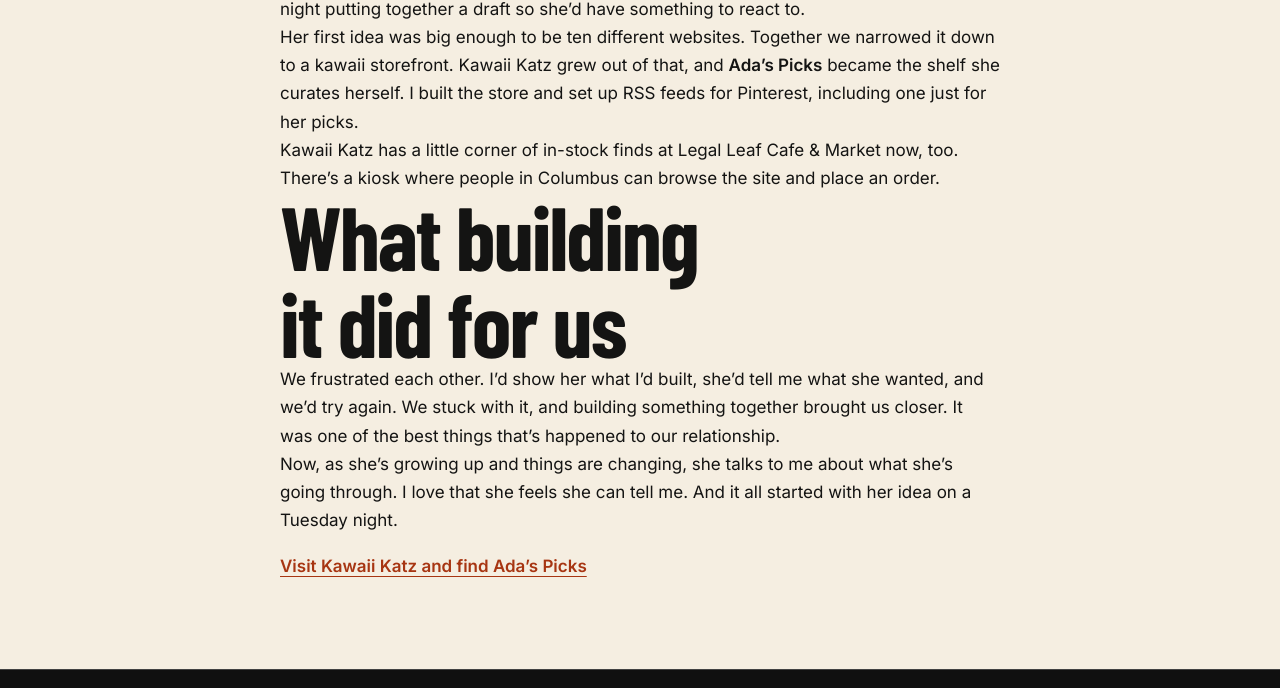
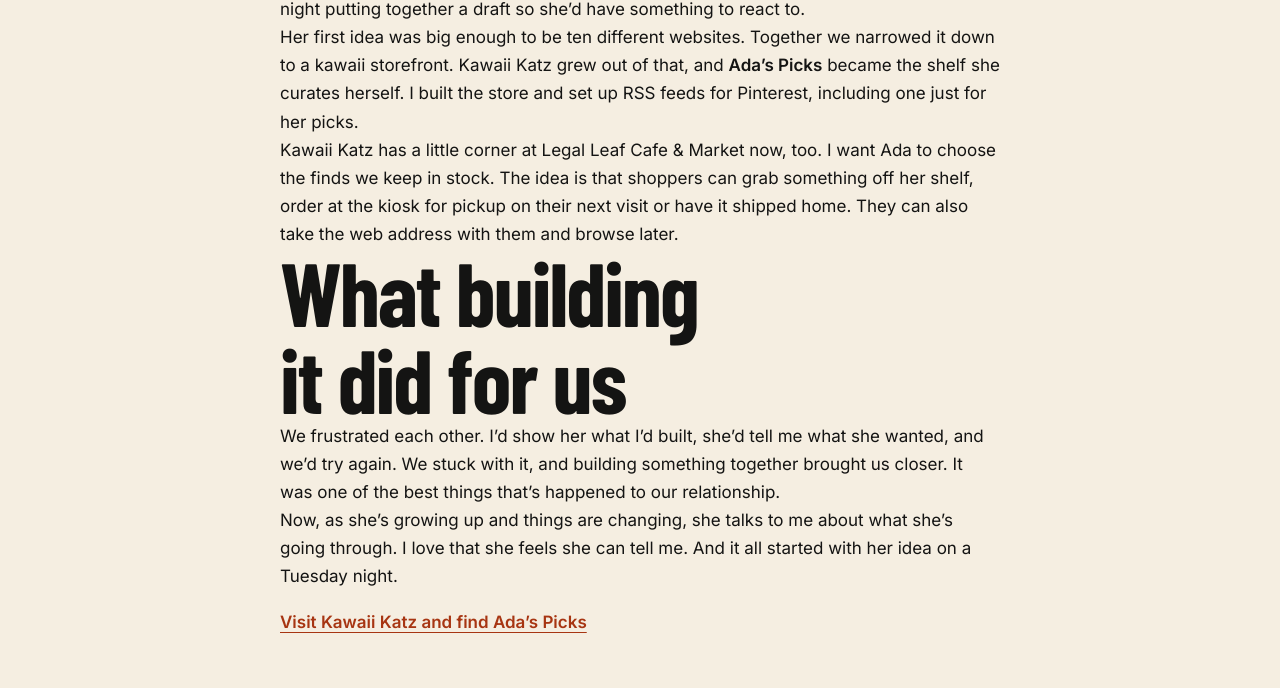
Before and after one commit to Legal-Leaf-Market/ship-it-with-ai, a plain HTML site: page public/work/kawaii-katz/index.html in a window 1280 px wide. Shown: the part 992-1680 px from the top of the page. Drawn offline with nearby package versions, Linux system fonts and the light colour scheme; a web font is replaced by a local one.

Commit message:
Describe Ada’s in-store picks, pickup, and shipping

```diff
--- a/public/work/kawaii-katz/index.html
+++ b/public/work/kawaii-katz/index.html
@@ -57,7 +57,7 @@
     <h2>That Tuesday night</h2>
     <p>It was 11 p.m. on a Tuesday when Ada told me she wanted a website for kids. I’ll never forget it. She was ten, with her eleventh birthday coming up in February. I stayed up all night putting together a draft so she’d have something to react to.</p>
     <p>Her first idea was big enough to be ten different websites. Together we narrowed it down to a kawaii storefront. Kawaii Katz grew out of that, and <strong>Ada’s Picks</strong> became the shelf she curates herself. I built the store and set up RSS feeds for Pinterest, including one just for her picks.</p>
-    <p>Kawaii Katz has a little corner of in-stock finds at Legal Leaf Cafe &amp; Market now, too. There’s a kiosk where people in Columbus can browse the site and place an order.</p>
+    <p>Kawaii Katz has a little corner at Legal Leaf Cafe &amp; Market now, too. I want Ada to choose the finds we keep in stock. The idea is that shoppers can grab something off her shelf, order at the kiosk for pickup on their next visit or have it shipped home. They can also take the web address with them and browse later.</p>
     <h2>What building it did for us</h2>
     <p>We frustrated each other. I’d show her what I’d built, she’d tell me what she wanted, and we’d try again. We stuck with it, and building something together brought us closer. It was one of the best things that’s happened to our relationship.</p>
     <p>Now, as she’s growing up and things are changing, she talks to me about what she’s going through. I love that she feels she can tell me. And it all started with her idea on a Tuesday night.</p>
```
